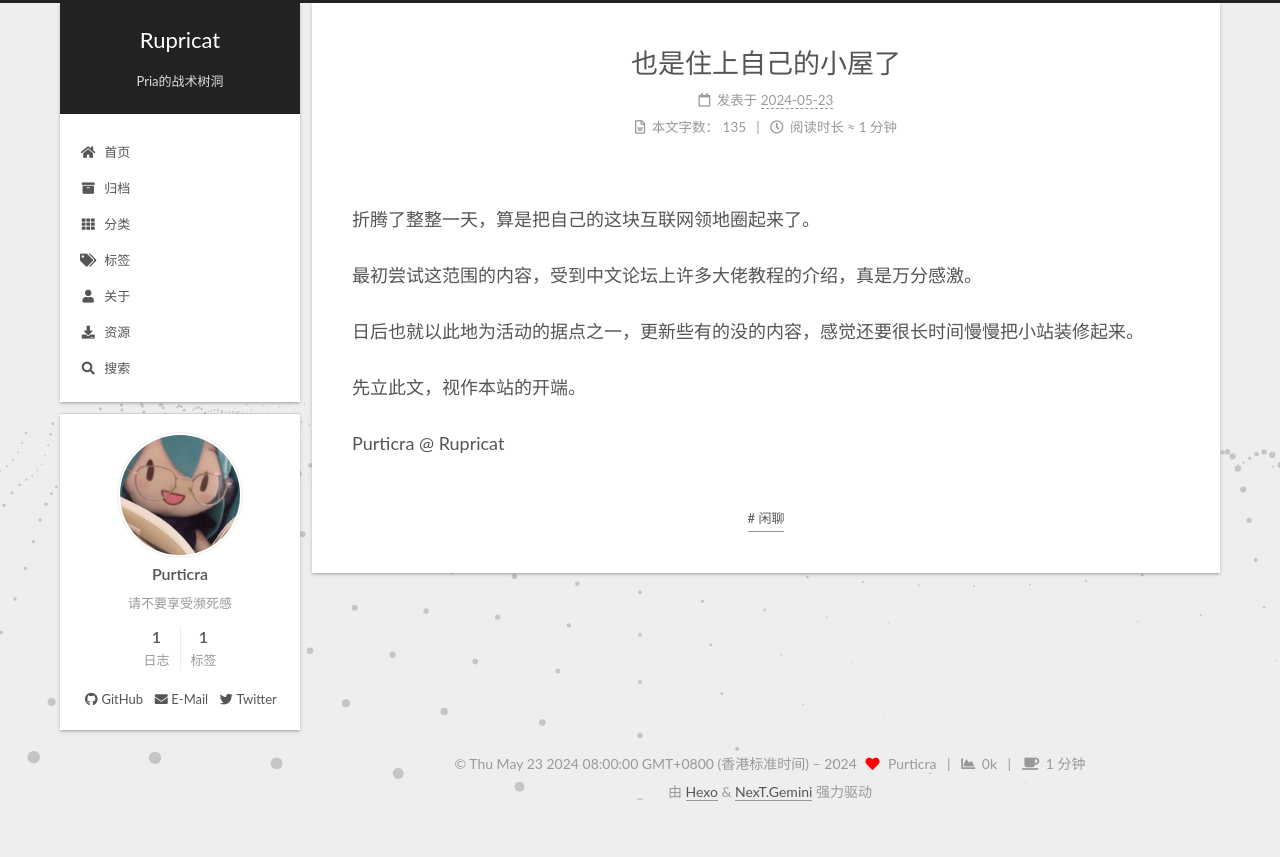
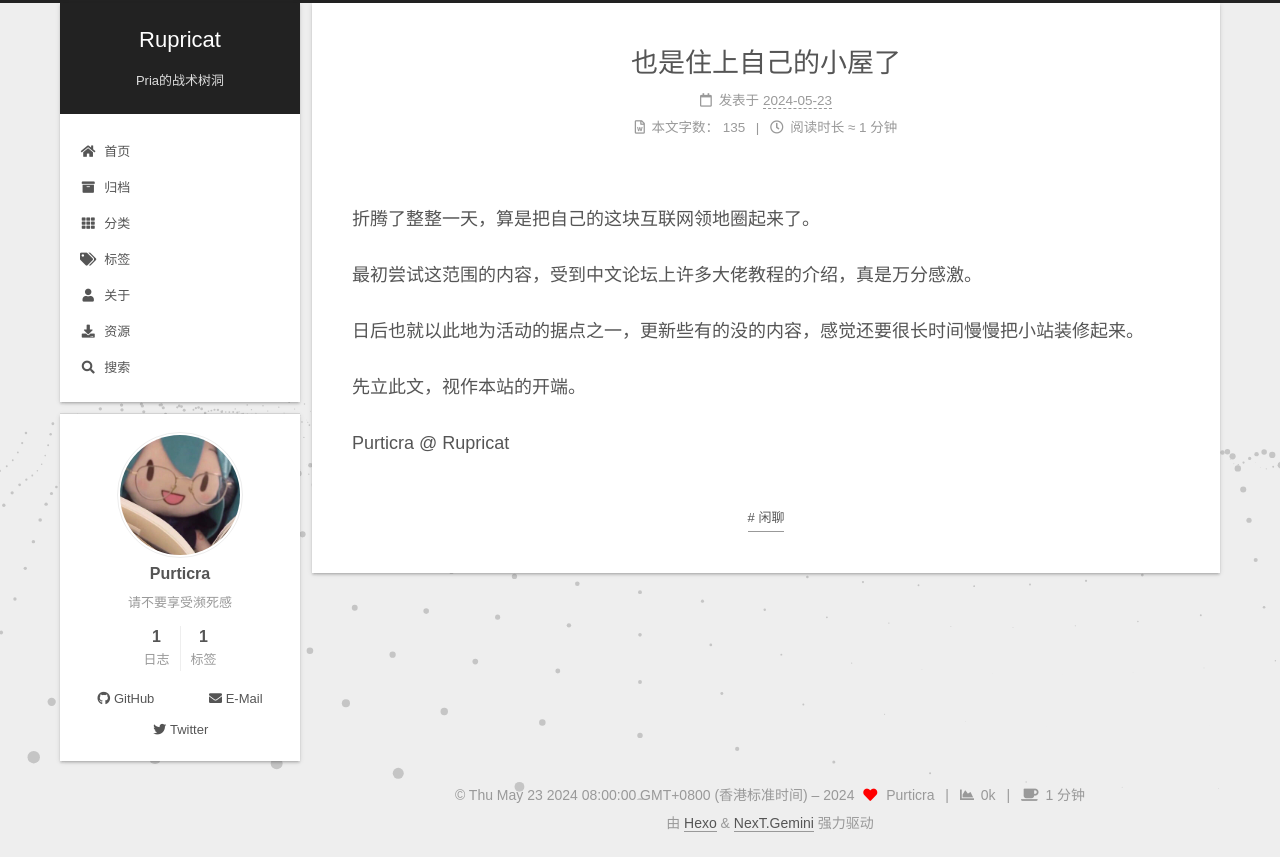
Before and after one commit to Purticraaa/Purticraaa.github.io, a plain HTML site: page 2024/05/23/也是住上自己的小屋了/index.html in a window 1280 px wide. Before the commit the page ends 826 px from the top, so only its background shows below. Drawn offline with Linux system fonts and the light colour scheme; animation ran at ten frames a second; a web font is replaced by a local one.

Commit message:
Site updated: 2024-05-24 07:24:50

```diff
--- a/2024/05/23/也是住上自己的小屋了/index.html
+++ b/2024/05/23/也是住上自己的小屋了/index.html
@@ -12,7 +12,7 @@
 
 <link rel="stylesheet" href="/css/main.css">
 
-
+<link rel="stylesheet" href="https://fonts.lug.ustc.edu.cn/css?family=Noto Serif SC:300,300italic,400,400italic,700,700italic&display=swap&subset=latin,latin-ext">
 <link rel="stylesheet" href="/lib/font-awesome/css/all.min.css">
 
 <script id="hexo-configurations">
--- a/css/main.css
+++ b/css/main.css
@@ -205,7 +205,7 @@ body {
 body {
   background: var(--body-bg-color);
   color: var(--text-color);
-  font-family: 'Lato', "PingFang SC", "Microsoft YaHei", sans-serif;
+  font-family: 'Noto Serif SC', "PingFang SC", "Microsoft YaHei", sans-serif;
   font-size: 1em;
   line-height: 2;
 }
@@ -221,7 +221,7 @@ h3,
 h4,
 h5,
 h6 {
-  font-family: 'Lato', "PingFang SC", "Microsoft YaHei", sans-serif;
+  font-family: 'Noto Serif SC', "PingFang SC", "Microsoft YaHei", sans-serif;
   font-weight: bold;
   line-height: 1.5;
   margin: 20px 0 15px;
@@ -1013,7 +1013,7 @@ pre .javascript .function {
   color: var(--brand-hover-color);
 }
 .site-title {
-  font-family: 'Lato', "PingFang SC", "Microsoft YaHei", sans-serif;
+  font-family: 'Noto Serif SC', "PingFang SC", "Microsoft YaHei", sans-serif;
   font-size: 1.375em;
   font-weight: normal;
   margin: 0;
@@ -1203,7 +1203,7 @@ pre .javascript .function {
 }
 .links-of-author a::before,
 .links-of-author span.exturl::before {
-  background: #ff75ff;
+  background: #2ee2ed;
   border-radius: 50%;
   content: ' ';
   display: inline-block;
@@ -1547,7 +1547,7 @@ pre .javascript .function {
   }
 }
 .post-body {
-  font-family: 'Lato', "PingFang SC", "Microsoft YaHei", sans-serif;
+  font-family: 'Noto Serif SC', "PingFang SC", "Microsoft YaHei", sans-serif;
   overflow-wrap: break-word;
   word-wrap: break-word;
 }
@@ -1845,7 +1845,7 @@ pre .javascript .function {
 }
 .posts-expand .post-meta {
   color: #999;
-  font-family: 'Lato', "PingFang SC", "Microsoft YaHei", sans-serif;
+  font-family: 'Noto Serif SC', "PingFang SC", "Microsoft YaHei", sans-serif;
   font-size: 0.75em;
   margin: 3px 0 60px 0;
   text-align: center;
@@ -2536,6 +2536,7 @@ ul.breadcrumb li + li:last-child {
 }
 .links-of-author-item {
   margin: 5px 0 0;
+  width: 50%;
 }
 .links-of-author-item a,
 .links-of-author-item span.exturl {
```
Also changed, not shown: about/index.html (+1 -1 lines), archives/2024/05/index.html (+1 -1 lines), archives/2024/index.html (+1 -1 lines), archives/index.html (+1 -1 lines), categories/index.html (+1 -1 lines), index.html (+1 -1 lines), lib/three/README.html (+1 -1 lines), resources/index.html (+1 -1 lines), tags/index.html (+1 -1 lines), tags/闲聊/index.html (+1 -1 lines).
